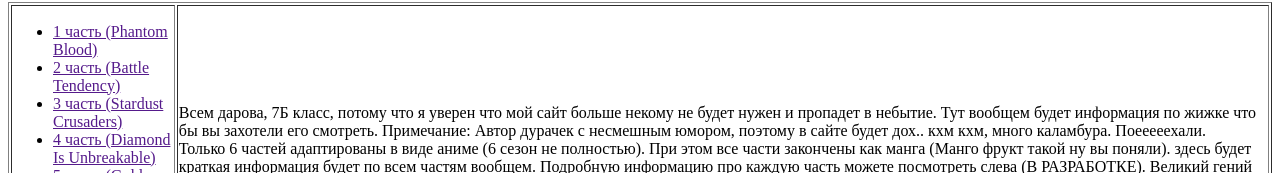
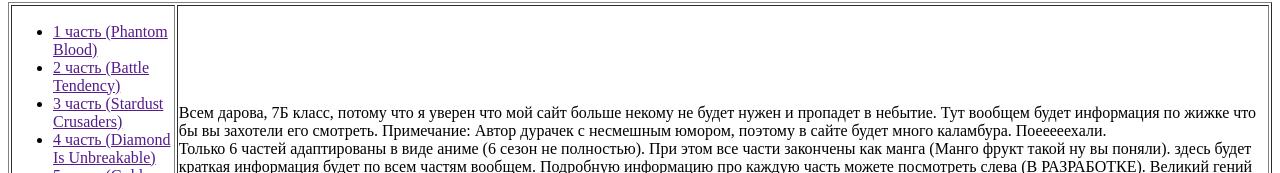
Before and after one commit to kinzanik/jojo, a plain HTML site: page index.html in a window 1280 px wide. Shown: the part 1181-1354 px from the top of the page. Drawn offline with Linux system fonts and the light colour scheme.

Commit message:
Update index.html

```diff
--- a/index.html
+++ b/index.html
@@ -22,7 +22,7 @@
 			<li><a href="">8 часть (JoJolion)</a></li>
 		</ul></td>
 		<td>
-			<div>Всем дарова, 7Б класс, потому что  я уверен что мой сайт больше некому не будет нужен и пропадет в небытие. Тут вообщем будет информация по жижке что бы вы захотели его смотреть. Примечание: Автор дурачек с несмешным юмором, поэтому в сайте будет дох.. кхм кхм, много каламбура. Поееееехали.</div>
+			<div>Всем дарова, 7Б класс, потому что  я уверен что мой сайт больше некому не будет нужен и пропадет в небытие. Тут вообщем будет информация по жижке что бы вы захотели его смотреть. Примечание: Автор дурачек с несмешным юмором, поэтому в сайте будет много каламбура. Поееееехали.</div>
 			<div>Только 6 частей адаптированы в виде аниме (6 сезон не полностью). При этом все части закончены как манга (Манго фрукт такой ну вы поняли). здесь будет краткая информация будет по всем частям вообщем. Подробную информацию про каждую часть можете посмотреть слева (В РАЗРАБОТКЕ). Великий гений котоый придумал Жижку, не для вейпа, а мангу, ну вы поняли смейтесь, это каламбур. Вообщем этого мужика зовут <b><a href="https://ru.wikipedia.org/wiki/%D0%A5%D0%B8%D1%80%D0%BE%D1%85%D0%B8%D0%BA%D0%BE_%D0%90%D1%80%D0%B0%D0%BA%D0%B8">Хирохико Араки</a></b>. Там по ссылке посмотрите все про него АААААА СТАС НЕ БЕЙ РЕБЯТА ПРОЩАЙТЕ МНЕ ПОРА ВСЕ ПОТОМ СДЕЛАЮ БУДЕТ МММА КОНФЕТКА. ПАКЕДА!</div>
 		</td>
 	</table>
```
